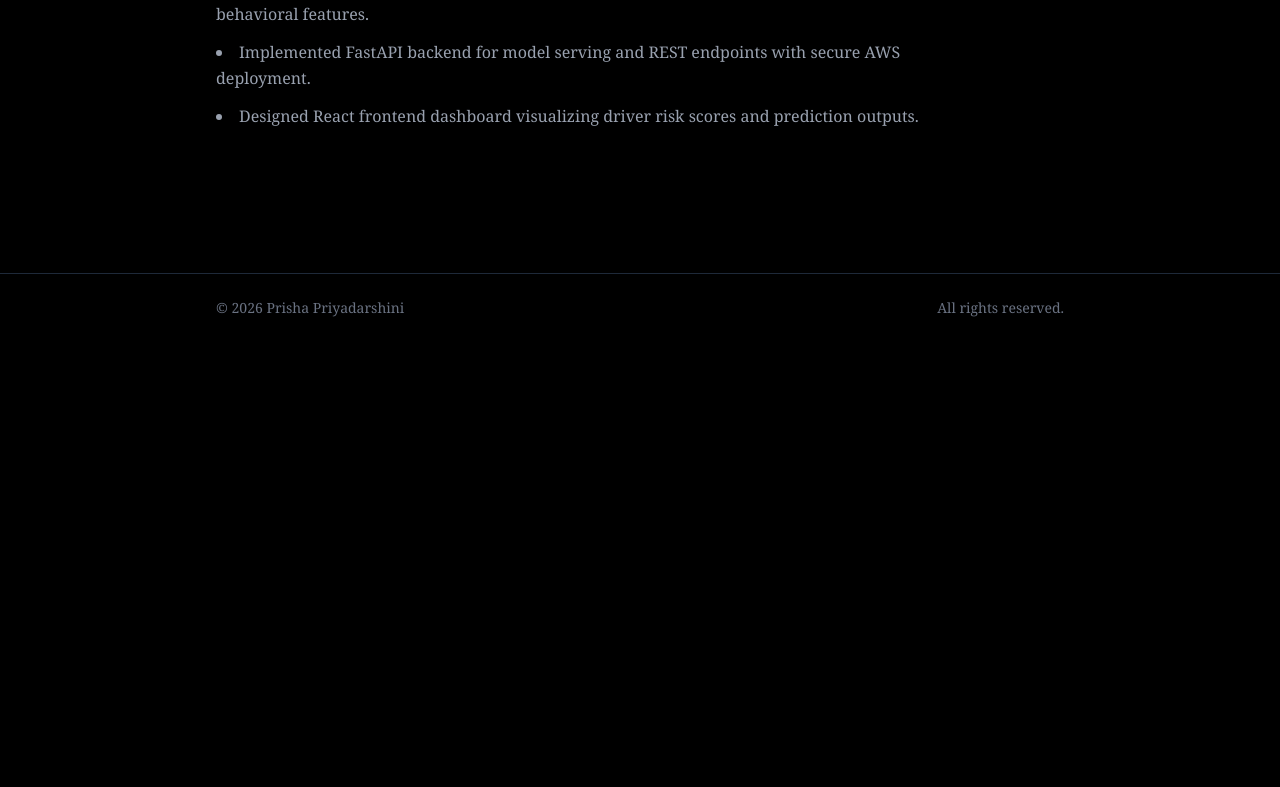
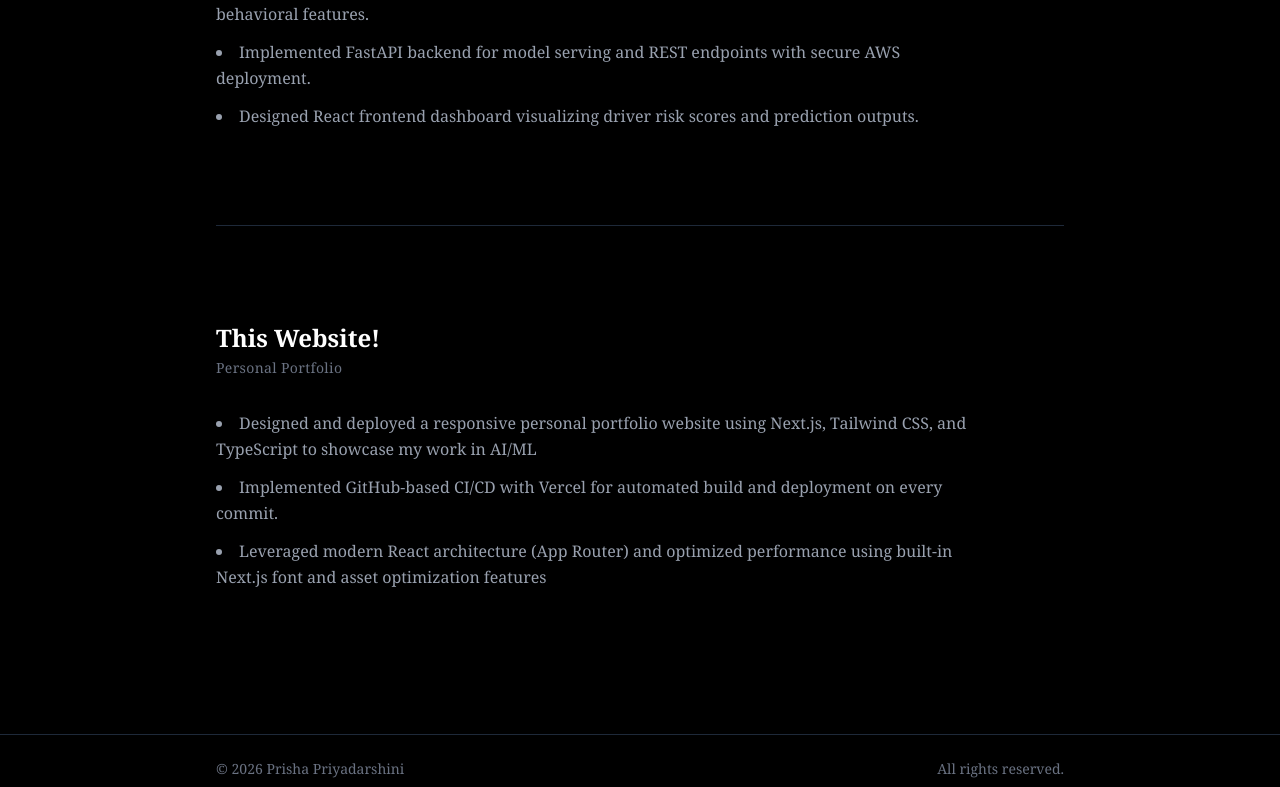
Before and after one commit to priyadp1/Website, a Next.js app in the folder prisha-portfolio/: page /projects in a window 1280 px wide. Shown: the part 1003-1790 px from the top of the page. Before the commit the page ends 1345 px from the top, so only its background shows below. Built offline with nearby package versions, Linux system fonts and the light colour scheme.

Commit message:
Edited website

```diff
--- a/prisha-portfolio/src/app/projects/page.tsx
+++ b/prisha-portfolio/src/app/projects/page.tsx
@@ -78,6 +78,37 @@ export default function Projects() {
         </ul>
       </section>
 
+      <hr className="border-gray-800" />
+
+
+      {/* Personal Portfolio */}
+      <section className="space-y-8 max-w-3xl">
+        <div>
+          <h2 className="text-2xl font-semibold text-white">
+            This Website!
+          </h2>
+          <p className="text-sm text-gray-500 mt-1 tracking-wide">
+            Personal Portfolio
+          </p>
+        </div>
+
+        <ul className="space-y-3 text-gray-400 list-disc list-inside leading-relaxed">
+          <li>
+            Designed and deployed a responsive personal portfolio website using Next.js,
+            Tailwind CSS, and TypeScript to showcase my work in AI/ML
+          </li>
+          <li>
+             Implemented GitHub-based CI/CD with Vercel for
+             automated build and deployment on every commit.
+          </li>
+          <li>
+             Leveraged modern React architecture (App Router) and
+             optimized performance using built-in Next.js font and asset optimization features
+          </li>
+        </ul>
+      </section>
+
+
     </div>
   );
 }
--- a/prisha-portfolio/src/app/skills/page.tsx
+++ b/prisha-portfolio/src/app/skills/page.tsx
@@ -49,7 +49,7 @@ export default function Skills() {
                 Databases
             </h3>
             <p>
-                SQL, PostgreSQL, SQLite
+                PostgreSQL, SQLite
             </p>
         </div>
 
@@ -79,8 +79,8 @@ export default function Skills() {
             Cloud & ML Infrastructure
           </h3>
             <p>
-                AWS, Microsoft Azure, Azure AI Fondry, Docker,
-                RunPod, Google Colab, Nvidia GPUs
+                AWS, Azure, Docker, Vercel,
+                RunPod,  Nvidia GPUs
             </p>
             </div>
         {/* Development & Collaboration */}
```
Also changed, not shown: 1 other file (tests, documents, lock files or other folders).
